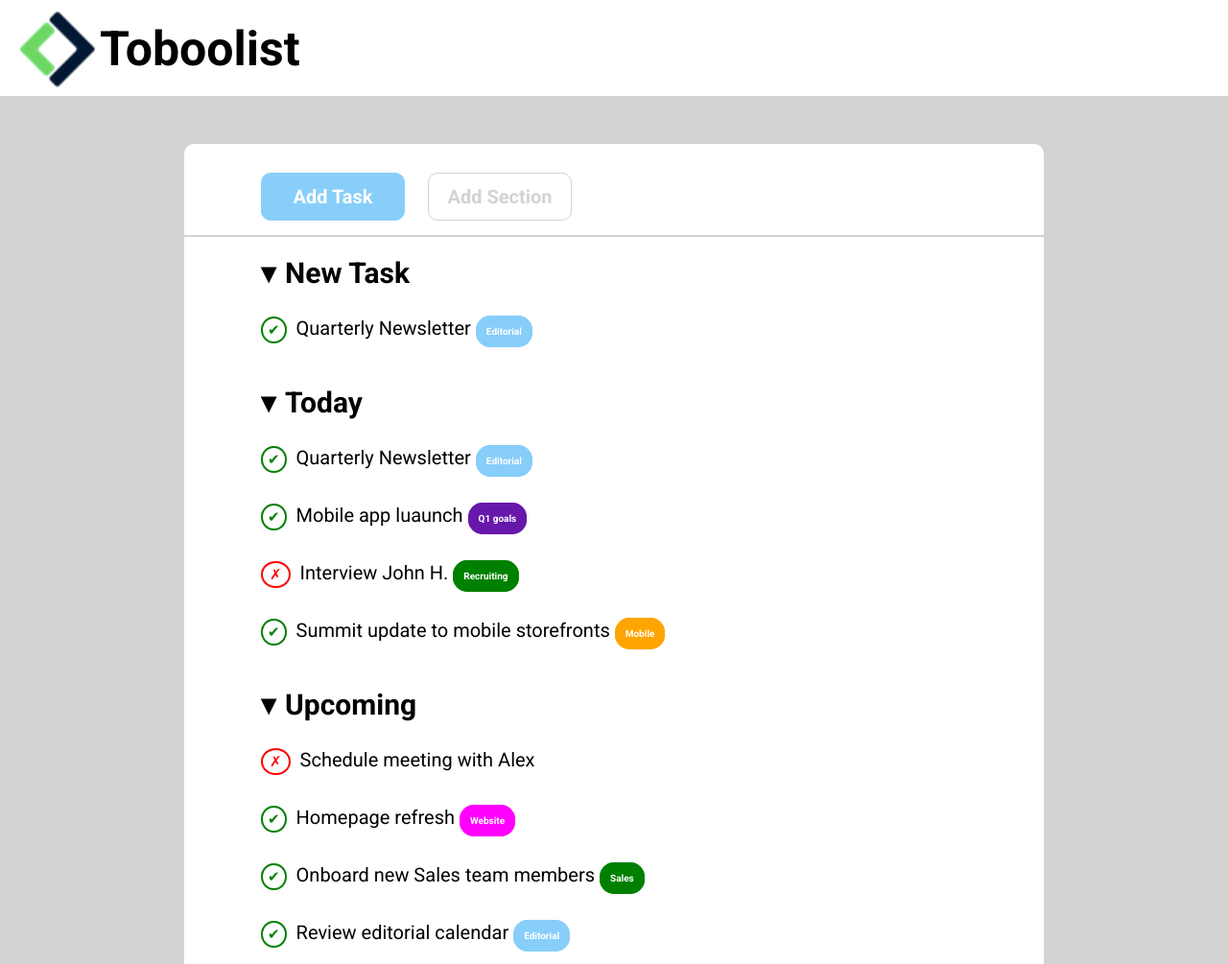
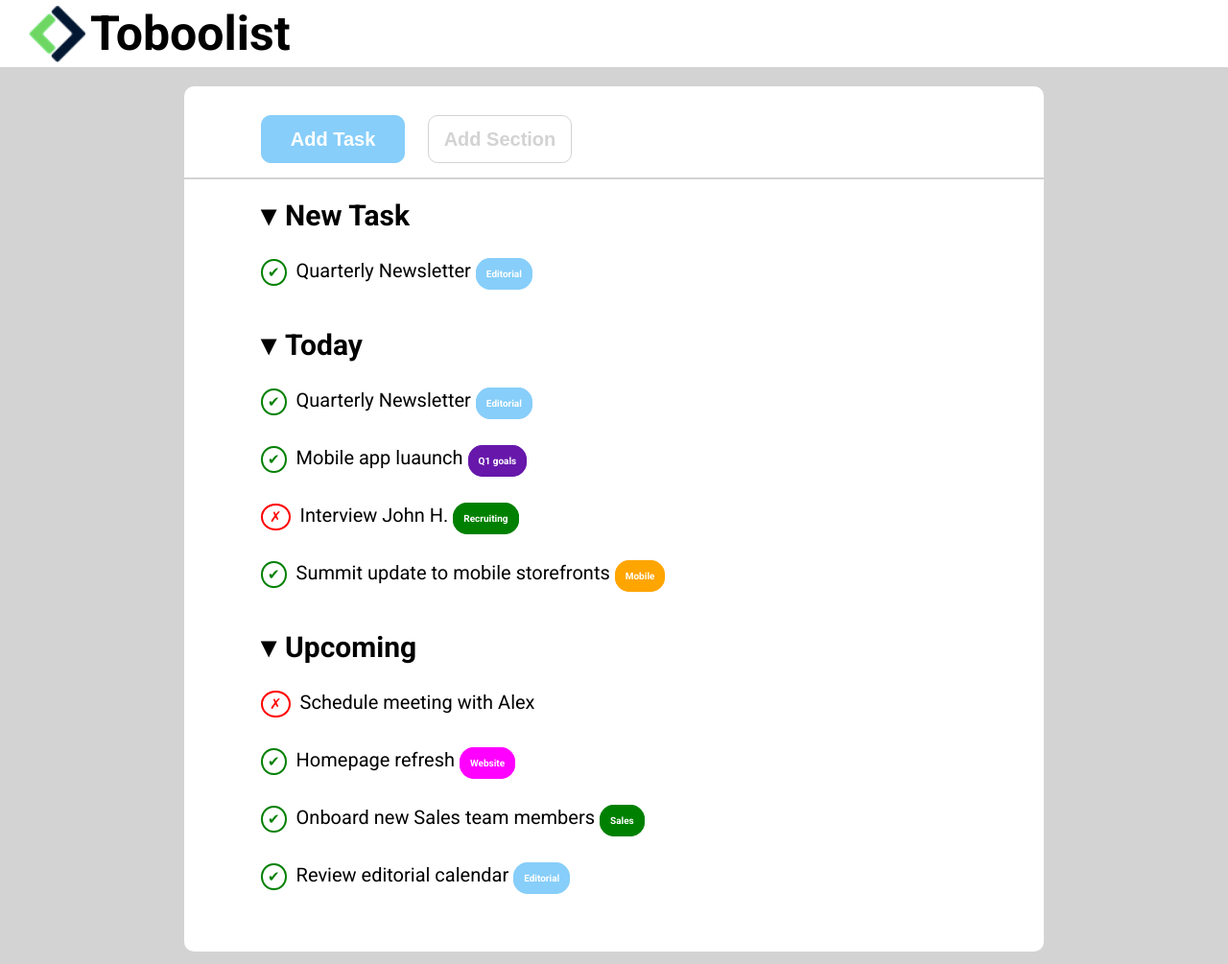
Before and after one commit to filippo1996/html-css-toboolist, a plain HTML site: page index.html in a window 1280 px wide. Shown: the top 1005 px of the page at 96% size. Drawn offline with Linux system fonts and the light colour scheme.

Commit message:
aggiornamento header

```diff
--- a/css/style.css
+++ b/css/style.css
@@ -4,15 +4,16 @@
     margin: 0;
     padding: 0;
     box-sizing: border-box;
-    font-family: 'Roboto', sans-serif;
 }
 
 body{
     background-color: lightgray;
+    font-family: 'Roboto', sans-serif;
 }
 
 button{
     cursor: pointer;
+    border: none;
 }
 
 .button-xl{
@@ -39,15 +40,13 @@ hr{
 /* header */
 
 header{
-    height: 100px;
-    line-height: 100px;
+    height: 70px;
     background-color: white;
-    margin-bottom: 50px;
+    padding: 5px 30px;
 }
 
 #logo{
-    height: 80px;
-    margin-left: 20px;
+    height: 100%;
     vertical-align: middle;
 }
 
@@ -62,9 +61,8 @@ header{
 main .container{
     background-color: white;
     width: 70%;
-    margin: auto;
+    margin: 20px auto;
     border-radius: 10px;
-    margin-bottom: 20px;
 }
 
 .container .filter{
```
